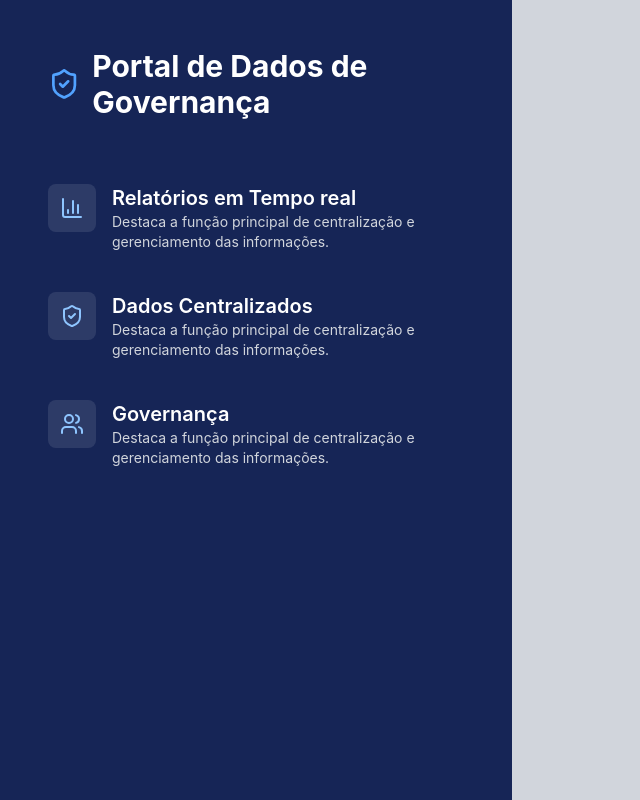
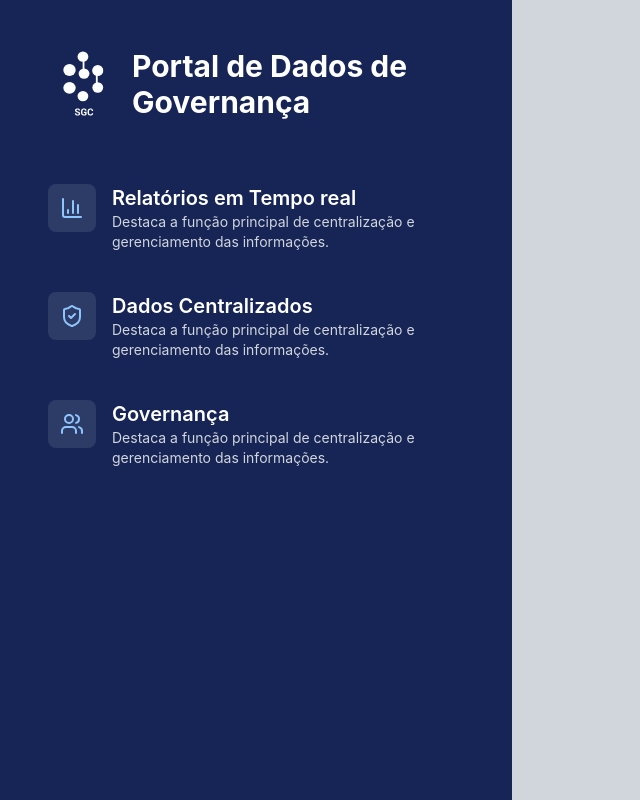
Before and after one commit to charlesbrcosta/projectTeste, a React (Vite) app: page / in a window 1280 px wide. Shown: the whole page, without its empty margins (0-640 px from the left). Built offline with nearby package versions, Linux system fonts and the light colour scheme.

Commit message:
add logo

```diff
--- a/src/features/auth/components/LoginSidebar.tsx
+++ b/src/features/auth/components/LoginSidebar.tsx
@@ -1,4 +1,5 @@
 import { BarChart3, ShieldCheck, Users } from 'lucide-react';
+import logoBranca from '../../../assets/logoBranca.svg'
 
 export const LoginSidebar: React.FC = () => {
     const infoItems = [
@@ -11,7 +12,7 @@ export const LoginSidebar: React.FC = () => {
         <aside className='hidden lg:flex flex-col justify-between w-2/5 p-12 bg-blue-950 text-white'>
             <div>
                 <div className='flex items-center gap-3 mb-16'>
-                    <ShieldCheck size={40} className='text-blue-400'/>
+                    <img src={logoBranca} alt='Logo' className='w-18 h-18'/>
                     <h1 className='text-3xl font-bold'>Portal de Dados de Governança</h1>
                 </div>
 
```
